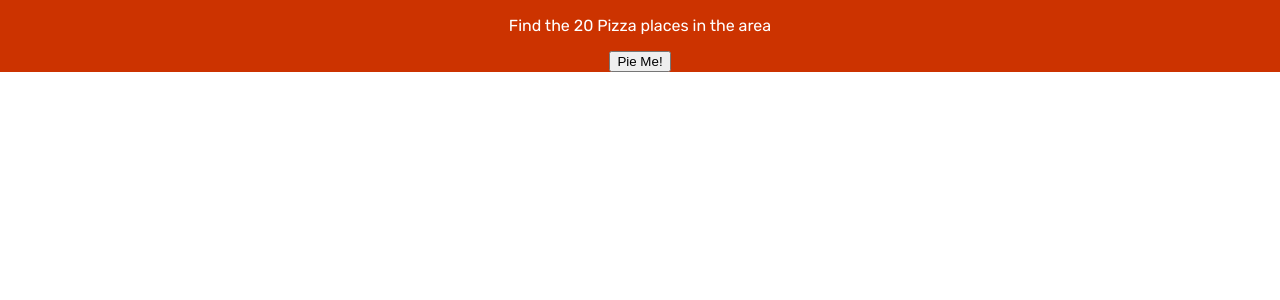
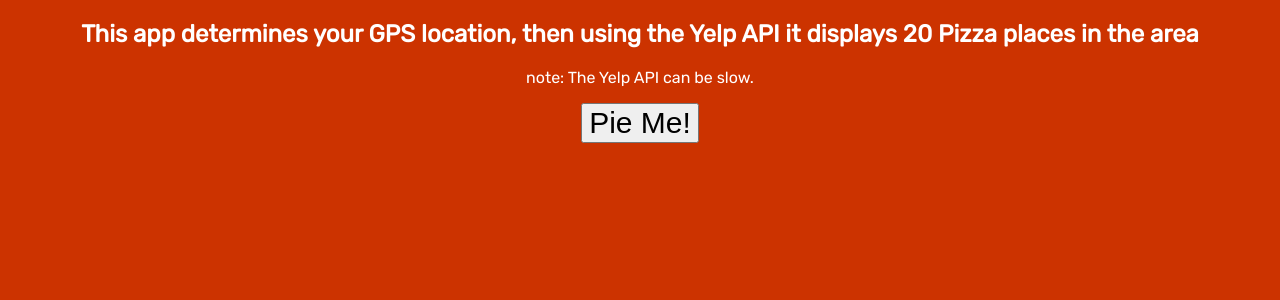
Before and after one commit to Sam-Shaw-ITpro/yelp, an Angular app: page /manyplaces in a window 1280 px wide. Shown: the top 300 px of the page. Built offline with nearby package versions, Linux system fonts and the light colour scheme.

Commit message:
done for now

```diff
--- a/src/app/manyplaces/manyplaces.component.html
+++ b/src/app/manyplaces/manyplaces.component.html
@@ -1,5 +1,9 @@
 <div class='container'>
-  <p>Find the 20 Pizza places in the area</p>
+  <!-- <h4>This app determines your GPS location, then using</h4>
+  <h4>the Yelp API it displays 20 Pizza places in the area</h4> -->
+
+  <h2>This app determines your GPS location, then using the Yelp API it displays 20 Pizza places in the area</h2>
+  <p>note: The Yelp API can be slow.</p>
   <!-- <button [routerLink]="['/manyplaces']">Find Pie!</button> -->
   <button (click)="findMe()">Pie Me!</button>
   <br />
@@ -16,6 +20,8 @@
             {{ one.display_phone }}<br>
             rating: {{ one.rating }} stars<br>
             <img [src]="one.image_url" width="140" height="140">
+            <br>
+            (click to select)
           </p>
         </div>
       </button>
--- a/src/app/oneplace/oneplace.component.html
+++ b/src/app/oneplace/oneplace.component.html
@@ -1,10 +1,20 @@
 <div class='container'>
+  <br />
+  <br />
+  <br />
   <div class='one'>
     <br />
     <b>{{ place.name }}</b> <br />
     <!-- {{ place.location.display_address }}<br> -->
     {{ place.display_phone }}<br>
-    rating: {{ place.rating }} stars<br>
-    <img [src]="place.image_url" width="300" height="300">
+    rating: {{ place.rating }} stars<br />
+    <br />
+    <img [src]="place.image_url " width="200">
+    <br />
+    <br />
+    <!-- {{ place.location.display_address }}<br> -->
   </div>
+  <br />
+  <button [routerLink]="['/manyplaces']">return to home</button>
+  <br />
 </div>
--- a/src/styles.css
+++ b/src/styles.css
@@ -3,7 +3,10 @@
 }
 
 .container {
+    /* padding: 5%; */
+    /* align-content: center; */
     width: 100%;
+    min-height: 800px;
     background-color: #cc3300;
     display: inline-block;
     text-align: center;
@@ -11,15 +14,29 @@
     font-family: 'Rubik', sans-serif;
 }
 
+.container button {
+    font-size: 30px;
+}
+
+.many button {
+    font-size: 100%;
+}
+
 .one {
-    padding: 5%;
     background-color: white;
     color: black;
-    /* vertical-align: top; */
-    width: 50%;
+    width: 300px;
     margin: auto;
     /* display: inline-block; */
 }
+/*
+.one img { */
+
+    /* width: 30%; */
+    /* margin: auto;
+
+} */
+
 
 .many p {
     vertical-align: top;
@@ -32,7 +49,6 @@
     color: black;
     text-align: center;
     background-color: white;
-    /* opacity: 80%; */
     display: inline-block;
     box-shadow: 0 4px 8px 0 rgba(0, 0, 0, 0.2);
     transition: 0.3s;
```
